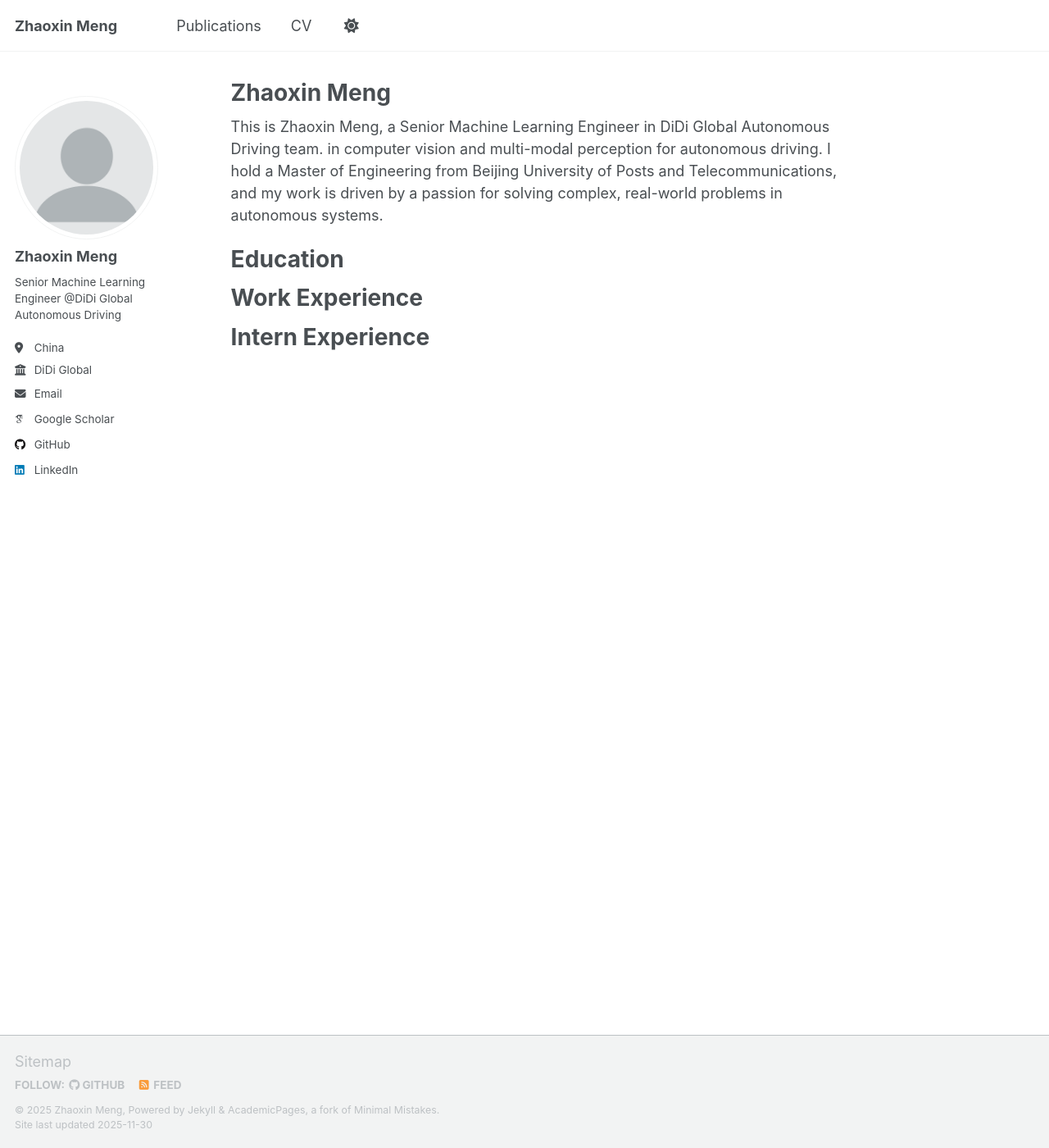
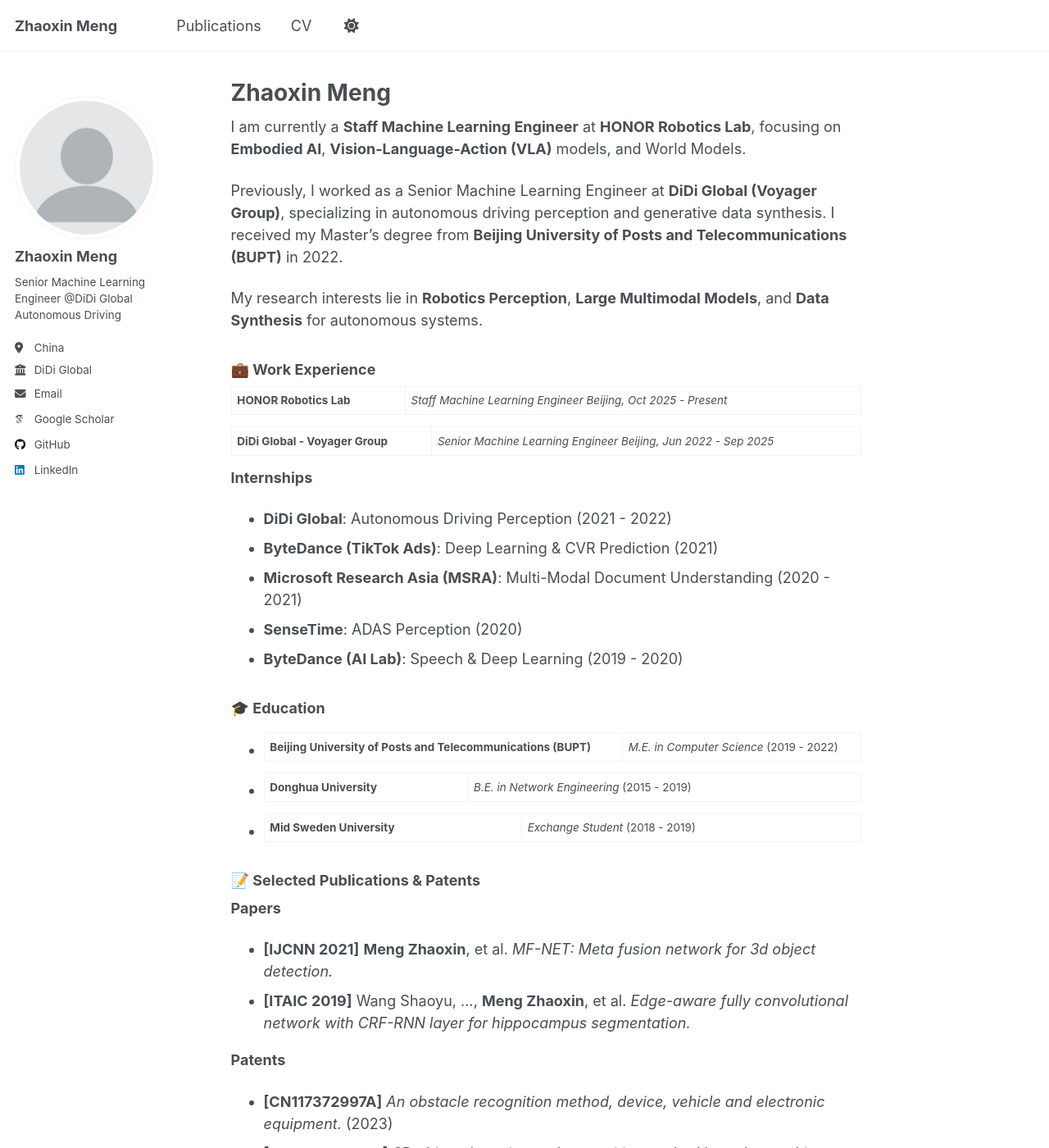
Before and after one commit to demerzel1/demerzel1.github.io, a Jekyll site: the page built from _pages/about.md, in a window 1280 px wide and 1400 px high. Shown: the whole window at 82% size. Built offline with Jekyll 4.4.1, drawn with Linux system fonts in a browser that asks for light colours; some web fonts are replaced; a script that is not in the unit is left out; some of the changed text lies outside the part shown.

Commit message:
Revise about page with updated information
Updated professional profile with current position, work experience, education, publications, and awards.

```diff
--- a/_pages/about.md
+++ b/_pages/about.md
@@ -7,13 +7,43 @@ redirect_from:
   - /about.html
 ---
 
-This is Zhaoxin Meng, a Senior Machine Learning Engineer in DiDi Global Autonomous Driving team. in computer vision and multi-modal perception for autonomous driving. I hold a Master of Engineering from Beijing University of Posts and Telecommunications, and my work is driven by a passion for solving complex, real-world problems in autonomous systems.
+I am currently a **Staff Machine Learning Engineer** at **HONOR Robotics Lab**, focusing on **Embodied AI**, **Vision-Language-Action (VLA)** models, and World Models.
 
-Education
-======
+Previously, I worked as a Senior Machine Learning Engineer at **DiDi Global (Voyager Group)**, specializing in autonomous driving perception and generative data synthesis. I received my Master's degree from **Beijing University of Posts and Telecommunications (BUPT)** in 2022.
 
-Work Experience
-======
+My research interests lie in **Robotics Perception**, **Large Multimodal Models**, and **Data Synthesis** for autonomous systems.
 
-Intern Experience
-======
+### 💼 Work Experience
+
+**HONOR Robotics Lab** | *Staff Machine Learning Engineer* *Beijing, Oct 2025 - Present*
+
+**DiDi Global - Voyager Group** | *Senior Machine Learning Engineer* *Beijing, Jun 2022 - Sep 2025*
+
+**Internships**
+* **DiDi Global**: Autonomous Driving Perception (2021 - 2022)
+* **ByteDance (TikTok Ads)**: Deep Learning & CVR Prediction (2021)
+* **Microsoft Research Asia (MSRA)**: Multi-Modal Document Understanding (2020 - 2021)
+* **SenseTime**: ADAS Perception (2020)
+* **ByteDance (AI Lab)**: Speech & Deep Learning (2019 - 2020)
+
+### 🎓 Education
+
+* **Beijing University of Posts and Telecommunications (BUPT)** | *M.E. in Computer Science* (2019 - 2022)
+* **Donghua University** | *B.E. in Network Engineering* (2015 - 2019)
+* **Mid Sweden University** | *Exchange Student* (2018 - 2019)
+
+### 📝 Selected Publications & Patents
+
+**Papers**
+* **[IJCNN 2021]** **Meng Zhaoxin**, et al. *MF-NET: Meta fusion network for 3d object detection.*
+* **[ITAIC 2019]** Wang Shaoyu, ..., **Meng Zhaoxin**, et al. *Edge-aware fully convolutional network with CRF-RNN layer for hippocampus segmentation.*
+
+**Patents**
+* **[CN117372997A]** *An obstacle recognition method, device, vehicle and electronic equipment.* (2023)
+* **[CN114332494A]** *3D object detection and recognition method based on multi-source fusion in vehicle-road collaborative scenarios.* (2021)
+
+### 🏆 Honors & Awards
+
+* **Excellent New Graduate Award**, DiDi Voyager (2023)
+* **Star of Tomorrow**, Microsoft Research Asia (2021)
+* **Bronze Award**, ACM-ICPC Beijing Regional (2017)
```
